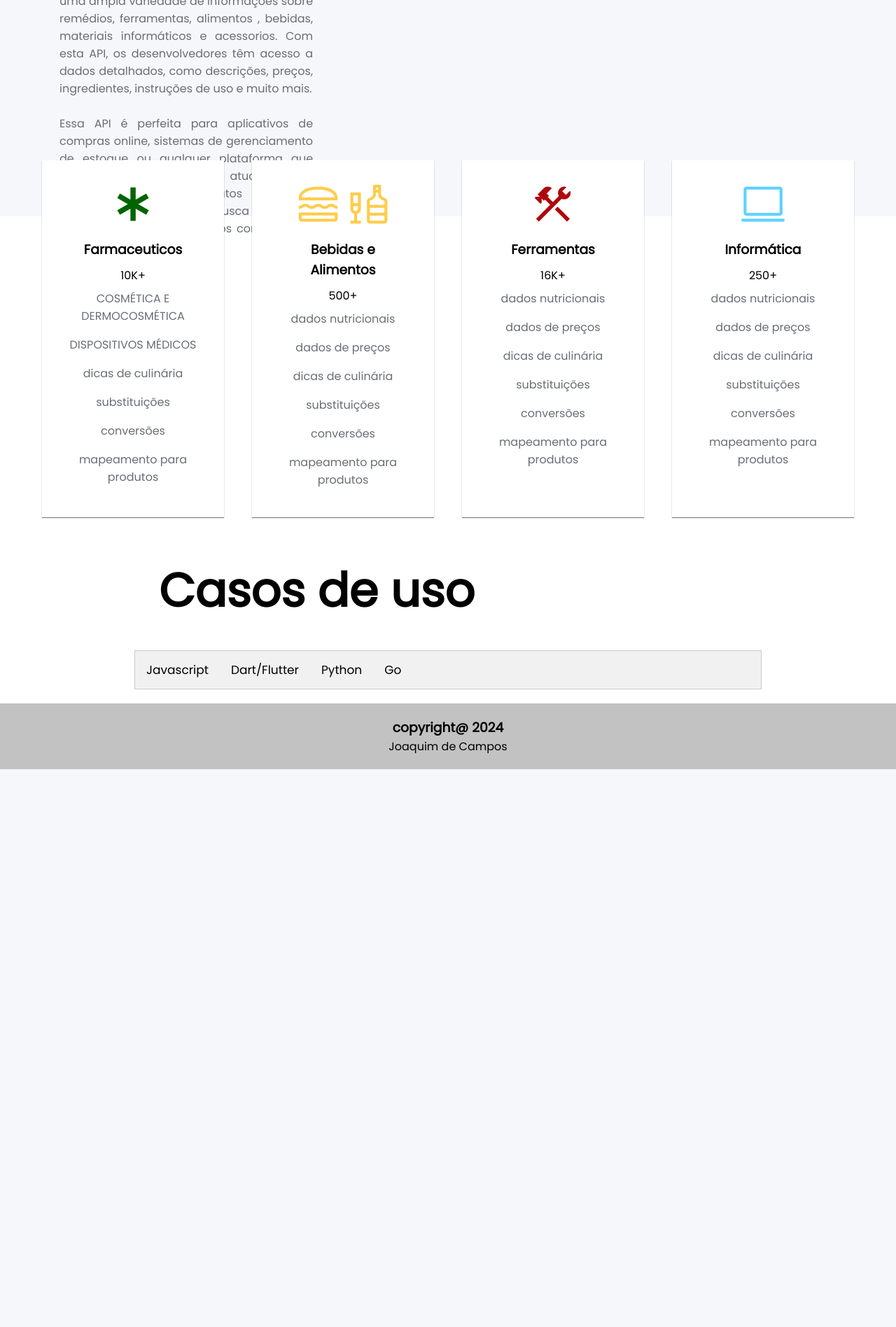
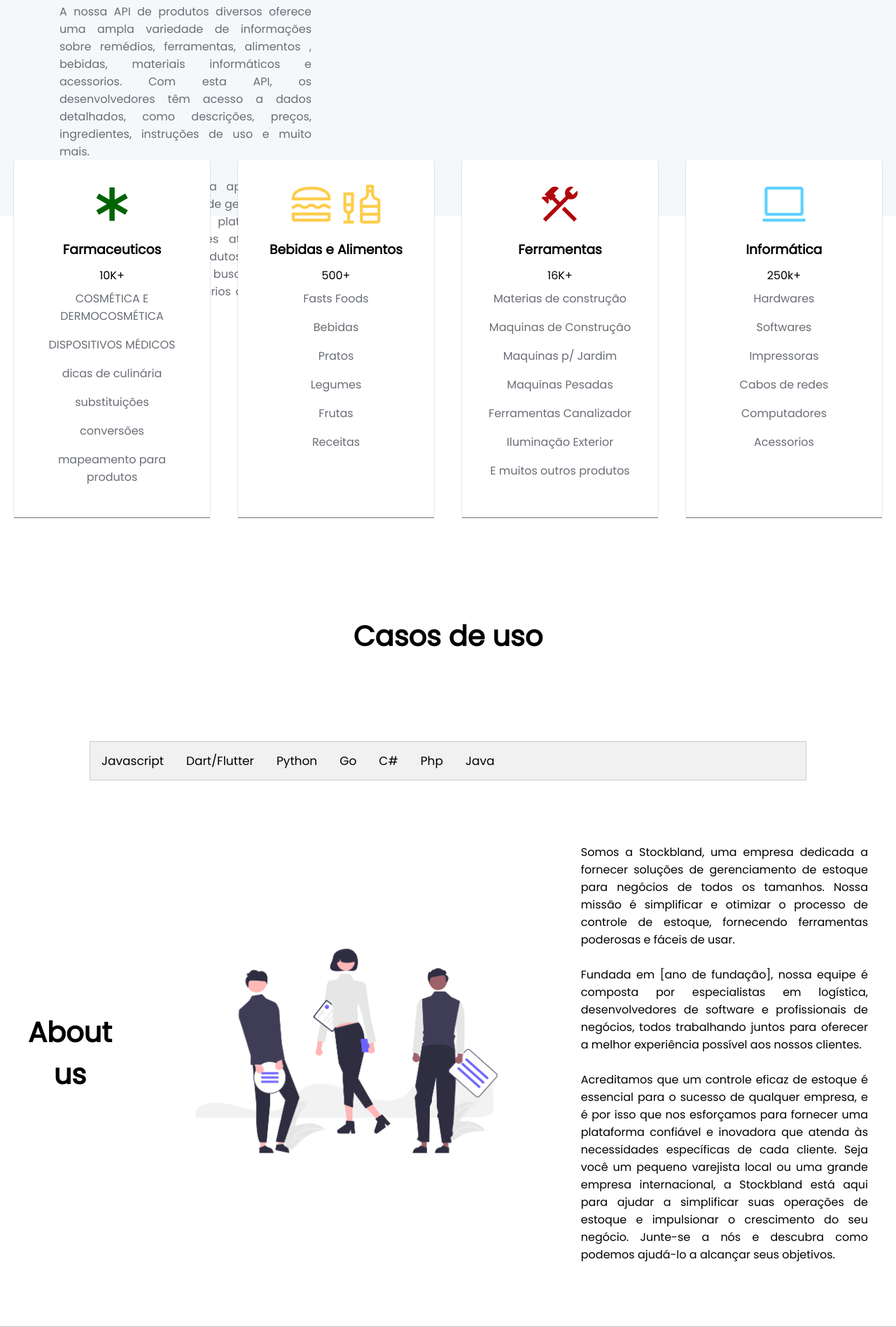
Before and after one commit to Kevin9227/Repo_lesson, a PHP site: page /StockBlend/index.html in a window 1280 px wide. Shown: the part 760-2656 px from the top of the page at 70% size. Before the commit the page ends 1859 px from the top, so only its background shows below. Run offline with PHP 8.4, Linux system fonts and the light colour scheme; some libraries are stand-ins or nearby versions.

Commit message:
Alterações..

```diff
--- a/StockBlend/assets/css/master.css
+++ b/StockBlend/assets/css/master.css
@@ -5,14 +5,19 @@
     margin: 0;
     padding: 0;
     font-family: Poppins;
-
+     scroll-behavior: smooth;
 
 }
+
 
 header{
     margin: 0;
     padding: 20px;
     background: #f5f7fa;
+    z-index: 10;
+    width: 100%;
+    transition-delay: 5s
+
 }
 nav{
     display: flex;
@@ -45,18 +50,26 @@ section{
 
 }
 .descritivo{
+    position: relative;
     margin: 50px;
     display: flex;
-    justify-content: space-around;
+    justify-content: space-between;
     justify-items: center;
+
+
+
 }
 .titulo {
     margin: 35px;
     flex-basis: 1;
 
+
 }
 .titulo h2{
-    font-size: 50pt;
+    font-size: 30pt;
+    margin: 100px 0;
+    padding: 20px;
+    text-align: center
 }
 .texto_descricao{
     padding-top: 30px;
@@ -68,6 +81,7 @@ article{
     justify-content: center;
     background:#fff;
 
+
 }
 .setorcard{
     display: flex;
@@ -76,7 +90,7 @@ article{
 }
 .card{
     position: relative;
-    width: 200px;
+    width: 220px;
     height: 450px;
     background: #ffff;
     padding: 30px;
@@ -124,13 +138,45 @@ article{
 aside{
     display: flex;
     justify-content: center;
+    transition: 1.4s;
+    scroll-behavior: smooth;
 }
 .casodeuso{
-     height: auto;
-    width: 70%;
+    height: auto;
+    width: 80%;
     display: block;
     justify-content: center;
+    sscroll-behavior: smooth;
 
+
+
+}
+.img_about{
+
+    text-align: center;
+    margin: 20px;
+    padding: 20px
+}
+.sobrenos{
+    display: flex;
+    justify-content: space-between;
+    align-items: center;
+    margin: 20px;
+
+}
+.sobrenos h2{
+    font-size: 30pt;
+    margin: 100px 0;
+    padding: 20px;
+    text-align: center
+}
+.descrisobre{
+
+      width: 850px;
+    padding: 20px;
+    text-align: justify;
+    margin: 50px 0;
+    padding: 20px;
 
 }
 .tabcontent{
--- a/StockBlend/assets/js/main.js
+++ b/StockBlend/assets/js/main.js
@@ -1,14 +1,14 @@
 
 
-document.onload(openCity(event,'London'))
+/*document.onload(openCity(event,'Javascript'))
 
-function activo(evt,cityName){
+function activo(event,cityName){
 
   document.getElementById(cityName).style.display="block";
   evt.currentTarget.className += " active";
 }
 
-function openCity(evt, cityName) {
+function openCity(event, cityName) {
   var i, tabcontent, tablinks;
   tabcontent = document.getElementsByClassName("tabcontent");
   for (i = 0; i < tabcontent.length; i++) {
@@ -20,4 +20,15 @@ function openCity(evt, cityName) {
   }
   document.getElementById(cityName).style.display = "block";
   evt.currentTarget.className += " active";
+
 }
+ */
+window.addEventListener('scroll', function() {
+    // Verificar se a posição da rolagem é maior que 100 pixels
+    if (document.body.scrollTop > 200 || document.documentElement.scrollTop > 100) {
+        // Faça algo quando a rolagem atingir mais de 100 pixels
+     document.getElementById('red').style.position ="fixed";
+    }else{
+           document.getElementById('red').style.position ="relative";
+    }
+});
--- a/StockBlend/index.html
+++ b/StockBlend/index.html
@@ -12,7 +12,7 @@
     <title>StockBlend</title>
 </head>
 
-<body>
+<body id="mybody" >
     <header id="red">
         <nav>
             <div class="logo">
@@ -20,14 +20,15 @@
                 <h3>API StokBlend</h3>
             </div>
             <ul>
-                <li><a href="">VISÃO GERAL</a></li>
+                <li><a href="#vgeral">VISÃO GERAL</a></li>
+                 <li><a href="#cuso">CASOS DE USO</a></li>
                 <li><a href="">DOCUMENTAÇÃO</a></li>
-                <li><a href="">SOBRE</a></li>
+                <li><a href="#sobre">SOBRE</a></li>
             </ul>
         </nav>
     </header>
     <section>
-        <div class="descritivo">
+        <div class="descritivo" id="vgeral">
             <div class="titulo">
                 <h2>A API de produtos diversos que você procurava.</h2>
                 <div class="texto_descricao">
@@ -75,12 +76,12 @@
                 <h3>Bebidas e Alimentos</h3>
                 <p>500+</p>
                 <ul>
-                    <li>dados nutricionais</li>
-                    <li>dados de preços</li>
-                    <li>dicas de culinária</li>
-                    <li>substituições</li>
-                    <li>conversões</li>
-                    <li>mapeamento para produtos</li>
+                    <li>Fasts Foods</li>
+                    <li>Bebidas</li>
+                    <li>Pratos</li>
+                    <li>Legumes</li>
+                    <li>Frutas</li>
+                    <li>Receitas</li>
 
                 </ul>
             </div>
@@ -93,12 +94,13 @@
                 <h3>Ferramentas</h3>
                 <p>16K+</p>
                 <ul>
-                    <li>dados nutricionais</li>
-                    <li>dados de preços</li>
-                    <li>dicas de culinária</li>
-                    <li>substituições</li>
-                    <li>conversões</li>
-                    <li>mapeamento para produtos</li>
+                    <li>Materias de construção</li>
+                    <li>Maquinas de Construção</li>
+                    <li>Maquinas p/ Jardim</li>
+                    <li>Maquinas Pesadas</li>
+                    <li>Ferramentas Canalizador</li>
+                    <li>Iluminação Exterior</li>
+                    <li>E muitos outros produtos</li>
 
                 </ul>
             </div>
@@ -109,34 +111,38 @@ computer
 </span>
                 </div>
                 <h3>Informática</h3>
-                <p>250+</p>
+                <p>250k+</p>
                 <ul>
-                    <li>dados nutricionais</li>
-                    <li>dados de preços</li>
-                    <li>dicas de culinária</li>
-                    <li>substituições</li>
-                    <li>conversões</li>
-                    <li>mapeamento para produtos</li>
+                    <li>Hardwares</li>
+                    <li>Softwares</li>
+                    <li>Impressoras</li>
+                    <li>Cabos de redes</li>
+                    <li>Computadores</li>
+                    <li>Acessorios</li>
 
                 </ul>
             </div>
 
         </div>
     </article>
+
     <aside>
-        <div class="casodeuso">
-            <div class="titulo">
+        <div class="casodeuso" id="cuso">
+            <div class="titulo" >
                 <h2>Casos de uso</h2>
             </div>
 
             <div class="tab">
-                <button class="tablinks" onclick="openCity(event, 'London')" onfocus="activo(event,'London')">Javascript</button>
-                <button class="tablinks" onclick="openCity(event, 'Paris')">Dart/Flutter</button>
-                <button class="tablinks" onclick="openCity(event, 'Tokyo')">Python</button>
+                <button class="tablinks" onclick="openCity(event, 'Javascript')" onload="activo(event,'Javascript')">Javascript</button>
+                <button class="tablinks" onclick="openCity(event, 'dart')">Dart/Flutter</button>
+                <button class="tablinks" onclick="openCity(event, 'python')">Python</button>
                  <button class="tablinks" onclick="openCity(event, 'Go')">Go</button>
+                 <button class="tablinks" onclick="openCity(event, 'C#')">C#</button>
+                 <button class="tablinks" onclick="openCity(event, 'php')">Php</button>
+                 <button class="tablinks" onclick="openCity(event, 'java')">Java</button>
             </div>
             <div class="texto_tab">
-                <div id="London" class="tabcontent ac">
+                <div id="Javascript" class="tabcontent ac">
                     <h3>London</h3>
                   <pre><code class="language-javascript">
 // Importando o módulo 'axios' para fazer requisições HTTP
@@ -163,8 +169,38 @@ getAllProducts().then(products => {
 </code></pre>
 
 
-       <h3>Código CSS:</h3>
-               <pre><code class="language-Go">
+                </div>
+                <div id="dart" class="tabcontent">
+                   <h3>Código Dart/Flutter:</h3>
+<pre><code class="lang-Dart">
+import 'dart:convert';
+import 'package:http/http.dart' as http;
+
+const apiUrl = 'https://api.stockbland.com';
+
+Future&lt;List&lt;dynamic&gt;&gt; getAllProducts() async {
+  try {
+    final response = await http.get(Uri.parse('$apiUrl/products'));
+    return json.decode(response.body);
+  } catch (e) {
+    print('Erro ao obter produtos: $e');
+    return [];
+  }
+}
+
+void main() async {
+  final products = await getAllProducts();
+  print('Produtos: $products');
+}
+
+
+
+</code></pre>
+                </div>
+
+               <div id="Go" class="tabcontent">
+                   <h3>Código Go:</h3>
+<pre><code class="lang-Go">
 package main
 
 import (
@@ -194,66 +230,13 @@ func main() {
 	fmt.Println("Produtos:", string(products))
 }
 
-</code></pre>
-                </div>
-
-               <div id="Go" class="tabcontent">
-                   <h3>Código Go:</h3>
-<pre><code class="lang-Go">
-import 'dart:convert';
-import 'package:http/http.dart' as http;
-
-const apiUrl = 'https://api.stockbland.com';
-
-Future<List<dynamic>> getAllProducts() async {
-  try {
-    final response = await http.get(Uri.parse('$apiUrl/products'));
-    return json.decode(response.body);
-  } catch (e) {
-    print('Erro ao obter produtos: $e');
-    return [];
-  }
-}
-
-void main() async {
-  final products = await getAllProducts();
-  print('Produtos: $products');
-}
-
 
 </code></pre>
                 </div>
-                <div id="Paris" class="tabcontent">
+                <div id="python" class="tabcontent">
                    <h3>Código PYTHON:</h3>
-<pre><code class="lang-Dart">
-import 'dart:convert';
-import 'package:http/http.dart' as http;
-
-const apiUrl = 'https://api.stockbland.com';
-
-Future<List<dynamic>> getAllProducts() async {
-  try {
-    final response = await http.get(Uri.parse('$apiUrl/products'));
-    return json.decode(response.body);
-  } catch (e) {
-    print('Erro ao obter produtos: $e');
-    return [];
-  }
-}
-
-void main() async {
-  final products = await getAllProducts();
-  print('Produtos: $products');
-}
-
-
-</code></pre>
-                </div>
-
-                <div id="Tokyo" class="tabcontent">
-<h3>Código PYTHON:</h3>
-<pre><code class="lang-python">
-import requests
+                   <pre><code>
+ import requests
 
 # URL base da API
 API_URL = 'https://api.stockbland.com'
@@ -269,13 +252,118 @@ def get_all_products():
 # Exemplo de utilização da função
 products = get_all_products()
 print('Produtos:', products)
+</code></pre>
+                </div>
+
+                <div id="C#" class="tabcontent">
+<h3>Código C#:</h3>
+<pre><code class="lang-c#">
+using System;
+using System.Net.Http;
+using System.Threading.Tasks;
+
+namespace StockblandExample
+{
+    class Program
+    {
+        static async Task Main(string[] args)
+        {
+            string apiUrl = "https://api.stockbland.com";
+            HttpClient client = new HttpClient();
+
+            try
+            {
+                HttpResponseMessage response = await client.GetAsync($"{apiUrl}/products");
+                response.EnsureSuccessStatusCode();
+                string responseBody = await response.Content.ReadAsStringAsync();
+                Console.WriteLine("Produtos: " + responseBody);
+            }
+            catch (HttpRequestException e)
+            {
+                Console.WriteLine($"Erro ao obter produtos: {e.Message}");
+            }
+        }
+    }
+}
+
+
+</code></pre>
+                </div>
+                           <div id="php" class="tabcontent">
+<h3>Código Php:</h3>
+<pre><code class="lang-php">
+&lt;?php
+
+$apiUrl = 'https://api.stockbland.com/products';
+
+try {
+    $response = file_get_contents($apiUrl);
+    $products = json_decode($response, true);
+    echo 'Produtos: ';
+    print_r($products);
+} catch (Exception $e) {
+    echo 'Erro ao obter produtos: ' . $e->getMessage();
+}
+
+?&gt;
+
+
+</code></pre>
+                </div>
+                           <div id="java" class="tabcontent">
+<h3>Código Java:</h3>
+<pre><code class="lang-python">
+import java.io.BufferedReader;
+import java.io.IOException;
+import java.io.InputStreamReader;
+import java.net.HttpURLConnection;
+import java.net.URL;
+
+public class Main {
+    public static void main(String[] args) {
+        String apiUrl = "https://api.stockbland.com/products";
+        try {
+            URL url = new URL(apiUrl);
+            HttpURLConnection conn = (HttpURLConnection) url.openConnection();
+            conn.setRequestMethod("GET");
+            BufferedReader reader = new BufferedReader(new InputStreamReader(conn.getInputStream()));
+            String line;
+            StringBuffer response = new StringBuffer();
+            while ((line = reader.readLine()) != null) {
+                response.append(line);
+            }
+            reader.close();
+            System.out.println("Produtos: " + response.toString());
+        } catch (IOException e) {
+            System.out.println("Erro ao obter produtos: " + e.getMessage());
+        }
+    }
+}
+
 
 </code></pre>
                 </div>
             </div>
         </div>
+
+
     </aside>
+  <div class="sobrenos" id="sobre">
+           <h2>About us</h2>
+           <div class="img_about"><img src="assets/img/about.png" alt="Sobre nós" width="550"> </div>
+            <div class="descrisobre">
 
+                <p>Somos a Stockbland, uma empresa dedicada a fornecer soluções de gerenciamento de estoque para negócios de todos os tamanhos. Nossa missão é simplificar e otimizar o processo de controle de estoque, fornecendo ferramentas poderosas e fáceis de usar.<br><br>
+
+Fundada em [ano de fundação], nossa equipe é composta por especialistas em logística, desenvolvedores de software e profissionais de negócios, todos trabalhando juntos para oferecer a melhor experiência possível aos nossos clientes. <br><br>
+
+Acreditamos que um controle eficaz de estoque é essencial para o sucesso de qualquer empresa, e é por isso que nos esforçamos para fornecer uma plataforma confiável e inovadora que atenda às necessidades específicas de cada cliente.
+
+Seja você um pequeno varejista local ou uma grande empresa internacional, a Stockbland está aqui para ajudar a simplificar suas operações de estoque e impulsionar o crescimento do seu negócio. Junte-se a nós e descubra como podemos ajudá-lo a alcançar seus objetivos.
+</p>
+
+            </div>
+        </div>
     <footer>
         <div class="autor">
            <h3>copyright&#64; 2024</h3>
```
Also changed, not shown: StockBlend/assets/img/about.png (added).
